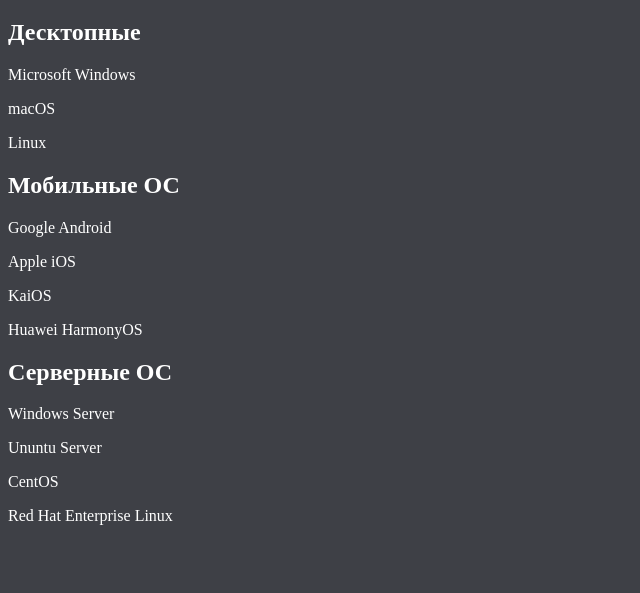
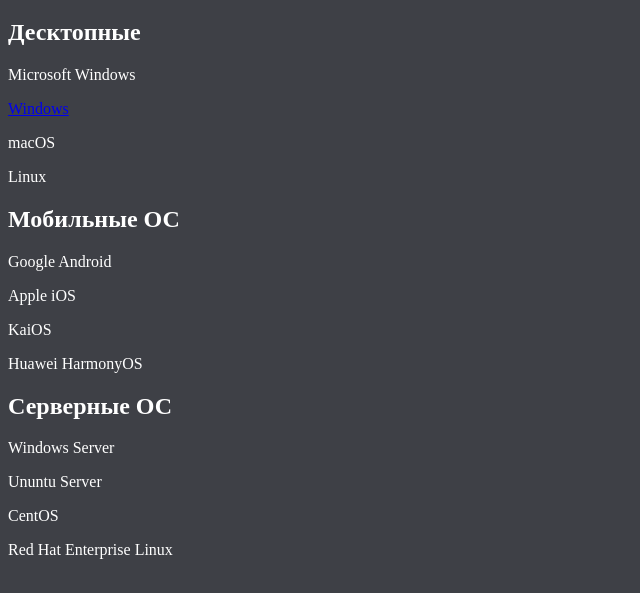
Before and after one commit to Paradisepig/Paradisepig.github.io, a plain HTML site: page oper.html in a window 1280 px wide. Shown: the part 61-654 px from the top of the page, without its empty margins (0-640 px from the left). Drawn offline with Linux system fonts and the light colour scheme.

Commit message:
oper.html

```diff
--- a/oper.html
+++ b/oper.html
@@ -9,6 +9,7 @@
     <h1>Операционные системы</h1>
     <h2>Десктопные</h2>
     <p>Microsoft Windows</p>
+    <a href="windows.html">Windows</a>
     <p>macOS</p>
     <p>Linux</p>
 
```
